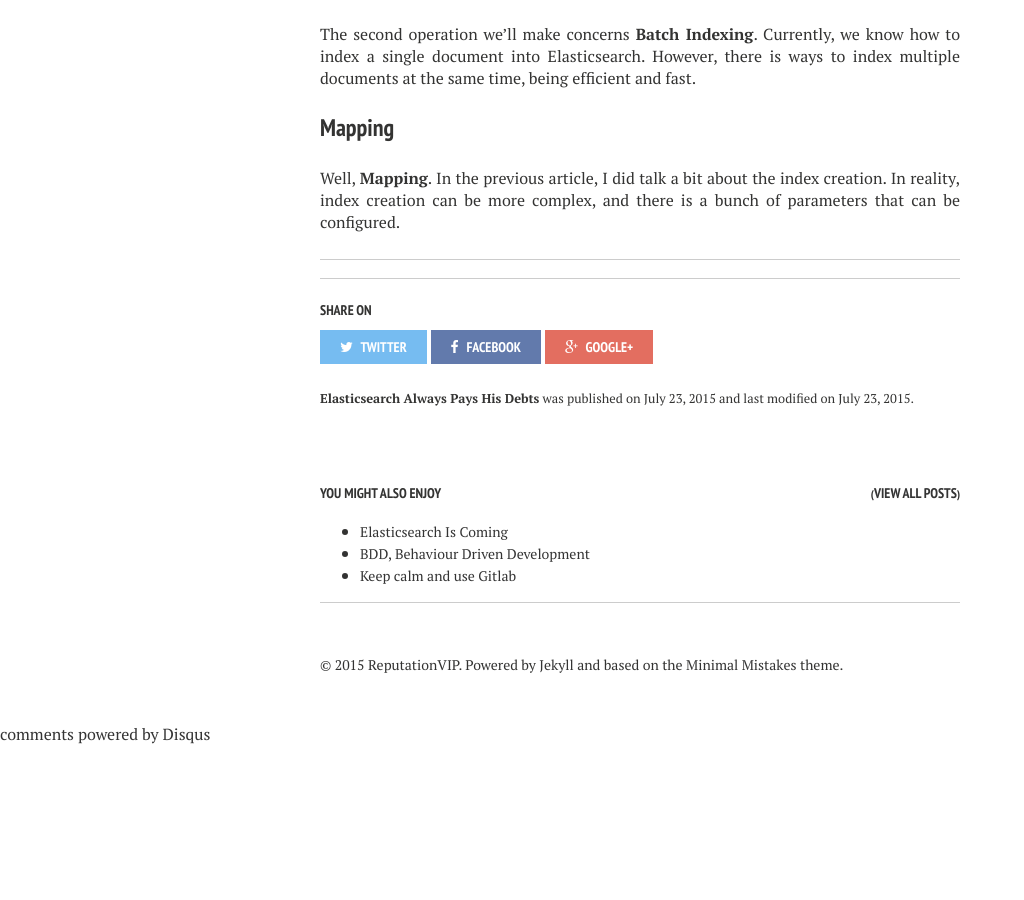
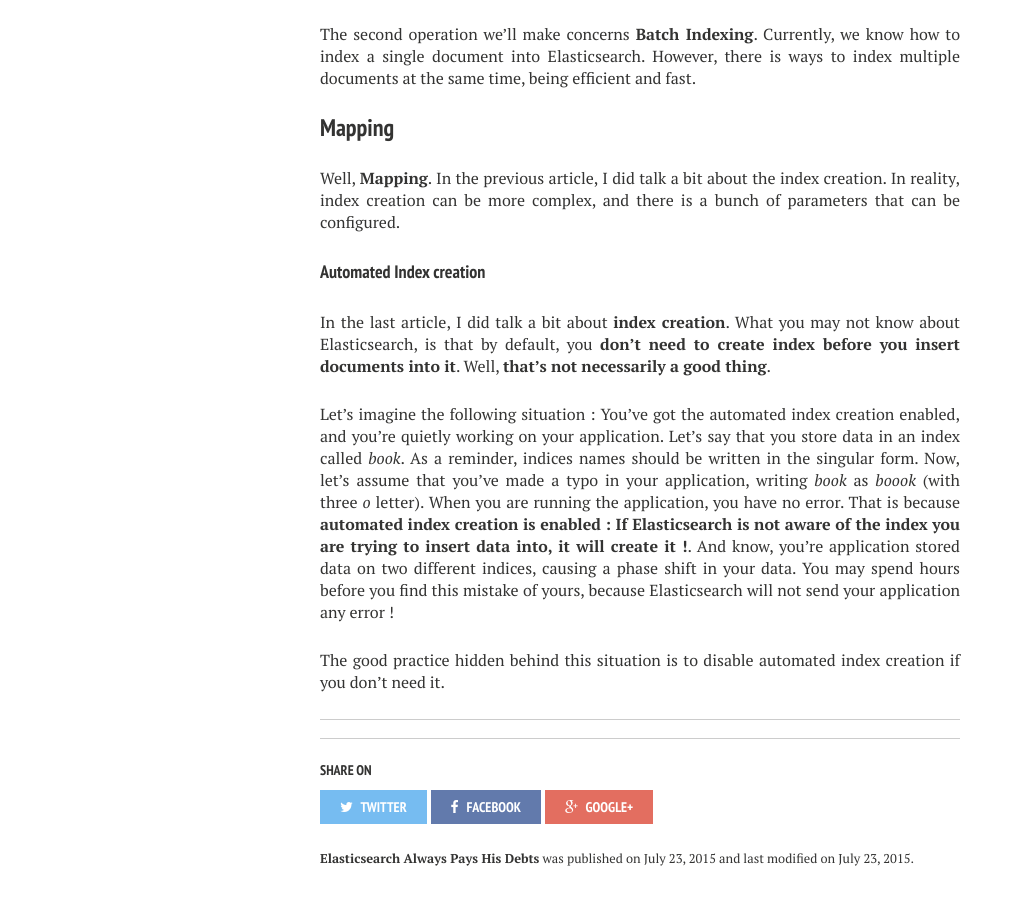
Before and after one commit to semji/reputationvip.github.io, a Jekyll site: the page built from _posts/2015-07-23-elasticsearch-always-pays-his-debts.md, in a window 1280 px wide and 900 px high, scrolled down 1852 px. Shown: the whole window, without its empty margins (0-1024 px from the left). Built offline with Jekyll 4.4.1, drawn with Linux system fonts in a browser that asks for light colours; nearby versions of some CDN libraries; comment, search, counter and statistics services are not loaded; before the commit the page ends 2597 px from its top, so only the background shows below that; some of the changed text lies outside the part shown.

Commit message:
"Mapping": "Automated index creation" subsection

```diff
--- a/_posts/2015-07-23-elasticsearch-always-pays-his-debts.md
+++ b/_posts/2015-07-23-elasticsearch-always-pays-his-debts.md
@@ -67,4 +67,17 @@
 Well, **Mapping**. In the previous article, I did talk a bit about the index creation. In reality, index creation can be more complex, and there is a bunch of parameters that can
 be configured.
 
+#### Automated Index creation
+
+In the last article, I did talk a bit about **index creation**. What you may not know about Elasticsearch, is that by default, you **don't need to create index before you insert
+documents into it**. Well, **that's not necessarily a good thing**.
+
+Let's imagine the following situation : You've got the automated index creation enabled, and you're quietly working on your application. Let's say that you store data in an index
+called *book*. As a reminder, indices names should be written in the singular form. Now, let's assume that you've made a typo in your application, writing *book* as *boook* (with
+three *o* letter). When you are running the application, you have no error. That is because **automated index creation is enabled : If Elasticsearch is not aware of the index you are
+trying to insert data into, it will create it !**. And know, you're application stored data on two different indices, causing a phase shift in your data. You may spend hours before
+you find this mistake of yours, because Elasticsearch will not send your application any error !
+
+The good practice hidden behind this situation is to disable automated index creation if you don't need it.
+
 ***
```
